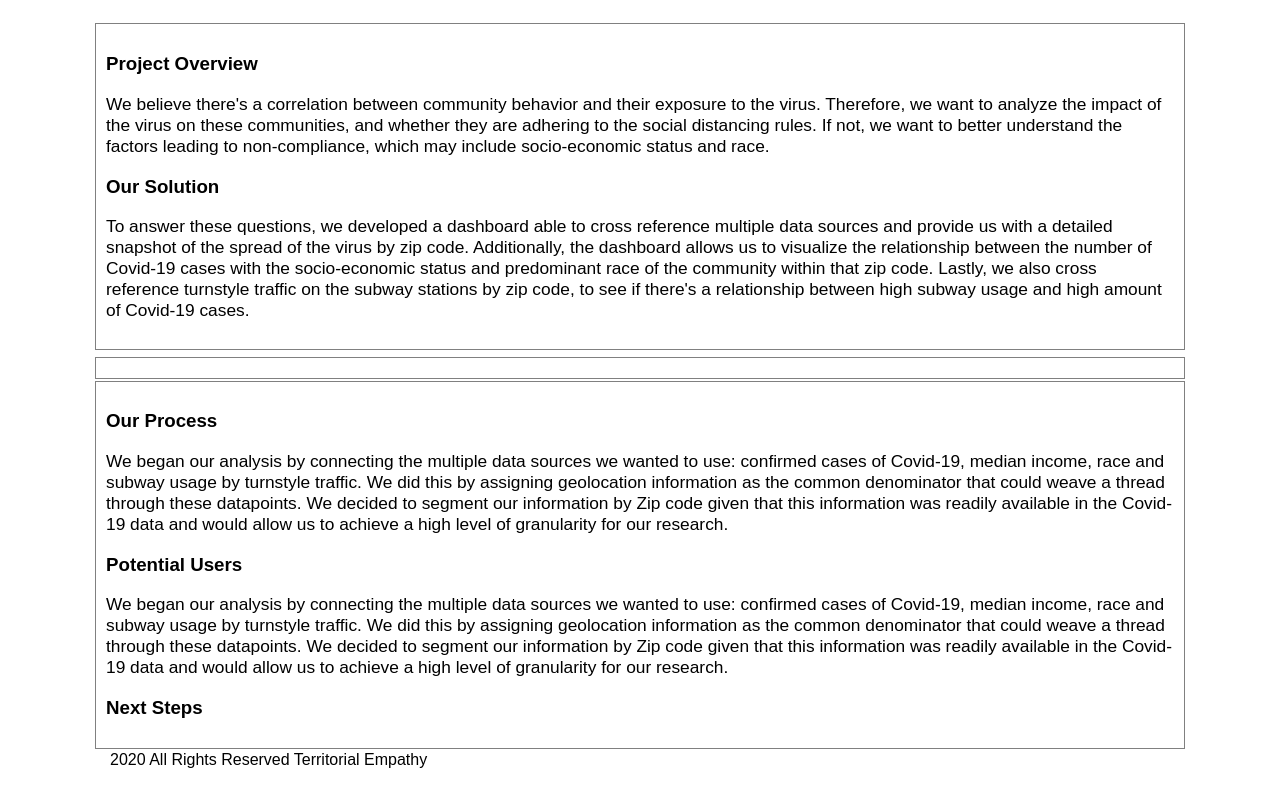
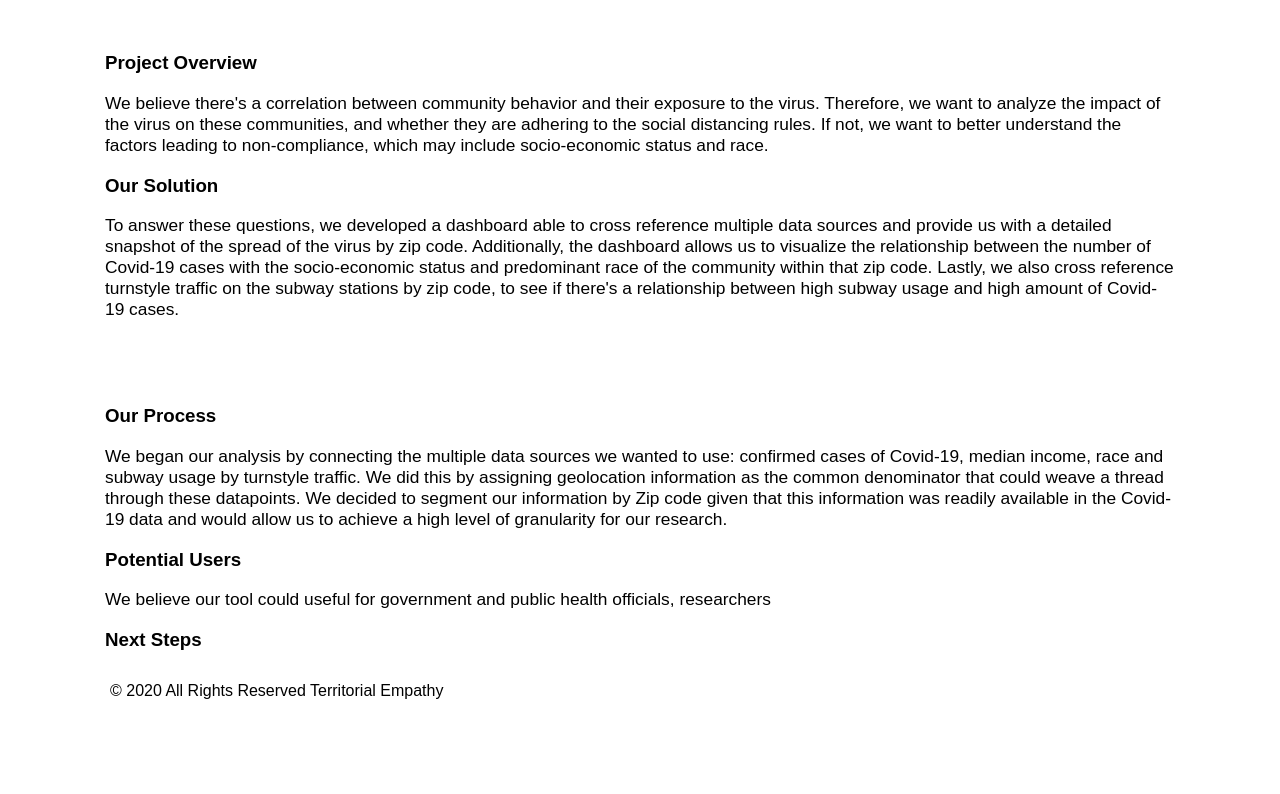
Before and after one commit to herrj636/herrj636.github.io, a PHP site: page /Newlab-Hackathon/index.html in a window 1280 px wide. Shown: the part 218-1012 px from the top of the page. After the commit the page ends 917 px from the top, so only its background shows below. Run offline with PHP 8.4, Linux system fonts and the light colour scheme; some libraries are stand-ins or nearby versions; some web fonts are replaced.

Commit message:
Updates to content

```diff
--- a/Newlab-Hackathon/css/styles.css
+++ b/Newlab-Hackathon/css/styles.css
@@ -95,7 +95,7 @@ header {
 
 .column {
 	flex: 1;
-	border: 1px solid gray;
+	/*border: 1px solid gray;*/
 	margin: 2px;
 	padding: 10px;
 	&:first-child { margin-left: 0; }
--- a/Newlab-Hackathon/index.html
+++ b/Newlab-Hackathon/index.html
@@ -37,12 +37,12 @@
 				<h3>Our Process</h3>
 				<p>We began our analysis by connecting the multiple data sources we wanted to use: confirmed cases of Covid-19, median income, race and subway usage by turnstyle traffic. We did this by assigning geolocation information as the common denominator that could weave a thread through these datapoints. We decided to segment our information by Zip code given that this information was readily available in the Covid-19 data and would allow us to achieve a high level of granularity for our research.</p>
 				<h3>Potential Users</h3>
-				<p>We began our analysis by connecting the multiple data sources we wanted to use: confirmed cases of Covid-19, median income, race and subway usage by turnstyle traffic. We did this by assigning geolocation information as the common denominator that could weave a thread through these datapoints. We decided to segment our information by Zip code given that this information was readily available in the Covid-19 data and would allow us to achieve a high level of granularity for our research.</p>
+				<p>We believe our tool could useful for government and public health officials, researchers </p>
 				<h3>Next Steps</h3>
 			</div>
 		</section>
 		<footer>
-			2020 All Rights Reserved Territorial Empathy
+			&#169; 2020 All Rights Reserved Territorial Empathy
 		</footer>
 
 	</div>
```
